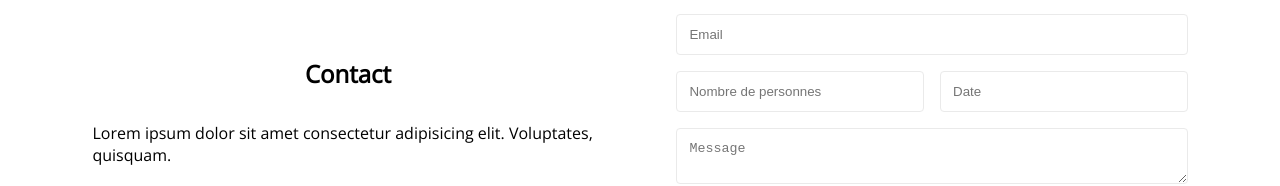
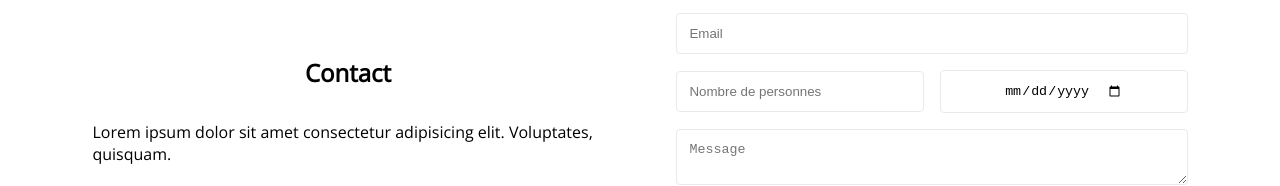
Before and after one commit to dbls37100/lacroixdouillard, a Next.js app: page /contact in a window 1280 px wide. Shown: the part 377-563 px from the top of the page. Built offline with nearby package versions, Linux system fonts and the light colour scheme; a web font is replaced by a local one.

Commit message:
change date input

```diff
--- a/pages/contact.js
+++ b/pages/contact.js
@@ -182,8 +182,10 @@ const Contact = () => {
               />
               <input
                 className={styles.Contact_input}
-                type="text"
+                type="date"
                 placeholder="Date"
+                // onFocus={(e) => (e.target.type = "date")}
+                // onBlur={(e) => (e.target.type = "text")}
                 id="Date"
                 value={date}
                 onChange={(e) => setDate(e.target.value)}
```
